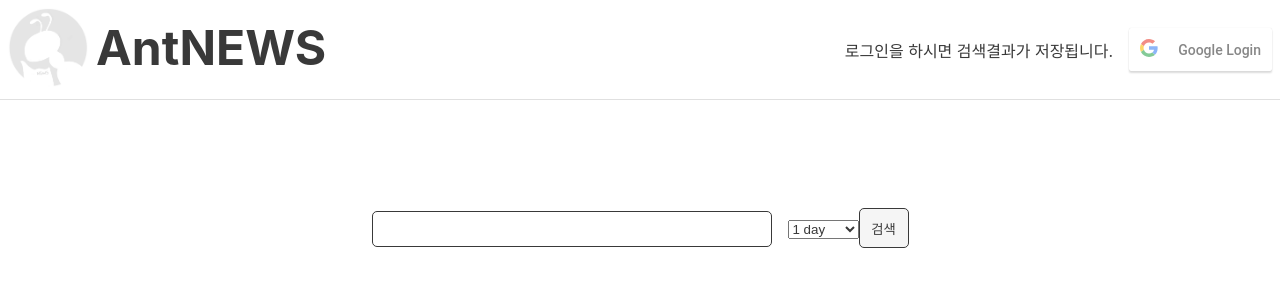
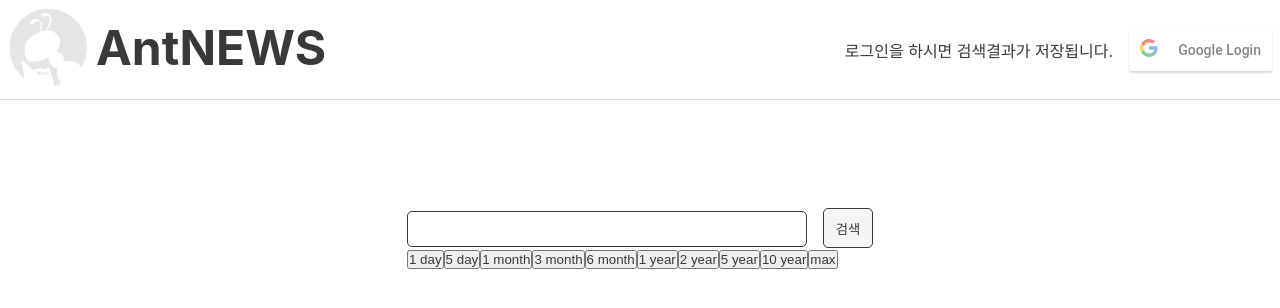
Before and after one commit to The-Universe-H-D/ant-news, a React (Create React App) app: page / in a window 1280 px wide. Shown: the top 308 px of the page. Built offline with nearby package versions, Linux system fonts and the light colour scheme.

Commit message:
기간 설정 select 를 button 으로 수정

```diff
--- a/src/components/SearchInput.js
+++ b/src/components/SearchInput.js
@@ -1,40 +1,62 @@
-import React, { useState } from 'react';
+import React, { useEffect, useState } from 'react';
 import '../assets/scss/SearchInput.scss';
 
-function SearchInput({ onGetApi }) {
-	const [input, setInput] = useState('');
-	const [range, setRange] = useState('1d');
+function SearchInput({ onGetApi, onGetStockChart }) {
+	const [input, setInput] = useState(' ');
 	const onChangeInput = e => {
 		setInput(e.target.value);
-	};
-	const onChangeSelect = e => {
-		setRange(e.target.value);
+		localStorage.setItem('inputValue', input);
 	};
 	const onSubmit = e => {
 		e.preventDefault();
-		onGetApi(input, range);
+		onGetApi(input, '1d');
 	};
+	const onClick = e => {
+		const range = e.target.value;
+		onGetStockChart(input, range);
+	};
+	useEffect(() => {
+		setInput(localStorage.getItem('inputValue'));
+	}, []);
 	return (
 		<div className="SearchInput">
 			<form onSubmit={onSubmit}>
 				<input type="text" value={input} onChange={onChangeInput} />
-				<select name="range" value={range} onChange={onChangeSelect}>
-					<option value="1d" defaultValue>
-						1 day
-					</option>
-					<option value="5d">5 day</option>
-					<option value="1mo">1 month</option>
-					<option value="3mo">3 month</option>
-					<option value="6mo">6 month</option>
-					<option value="1y">1 year</option>
-					<option value="2y">2 year</option>
-					<option value="5y">5 year</option>
-					<option value="10y">10 year</option>
-					<option value="max">max</option>
-				</select>
 				<button className="search-btn" type="submit">
 					검색
 				</button>
+				<div style={true ? { display: 'block' } : { display: 'none' }}>
+					<button type="button" onClick={onClick} value="1d">
+						1 day
+					</button>
+					<button type="button" onClick={onClick} value="5d">
+						5 day
+					</button>
+					<button type="button" onClick={onClick} value="1mo">
+						1 month
+					</button>
+					<button type="button" onClick={onClick} value="3mo">
+						3 month
+					</button>
+					<button type="button" onClick={onClick} value="6mo">
+						6 month
+					</button>
+					<button type="button" onClick={onClick} value="1y">
+						1 year
+					</button>
+					<button type="button" onClick={onClick} value="2y">
+						2 year
+					</button>
+					<button type="button" onClick={onClick} value="5y">
+						5 year
+					</button>
+					<button type="button" onClick={onClick} value="10y">
+						10 year
+					</button>
+					<button type="button" onClick={onClick} value="max">
+						max
+					</button>
+				</div>
 			</form>
 		</div>
 	);
```
